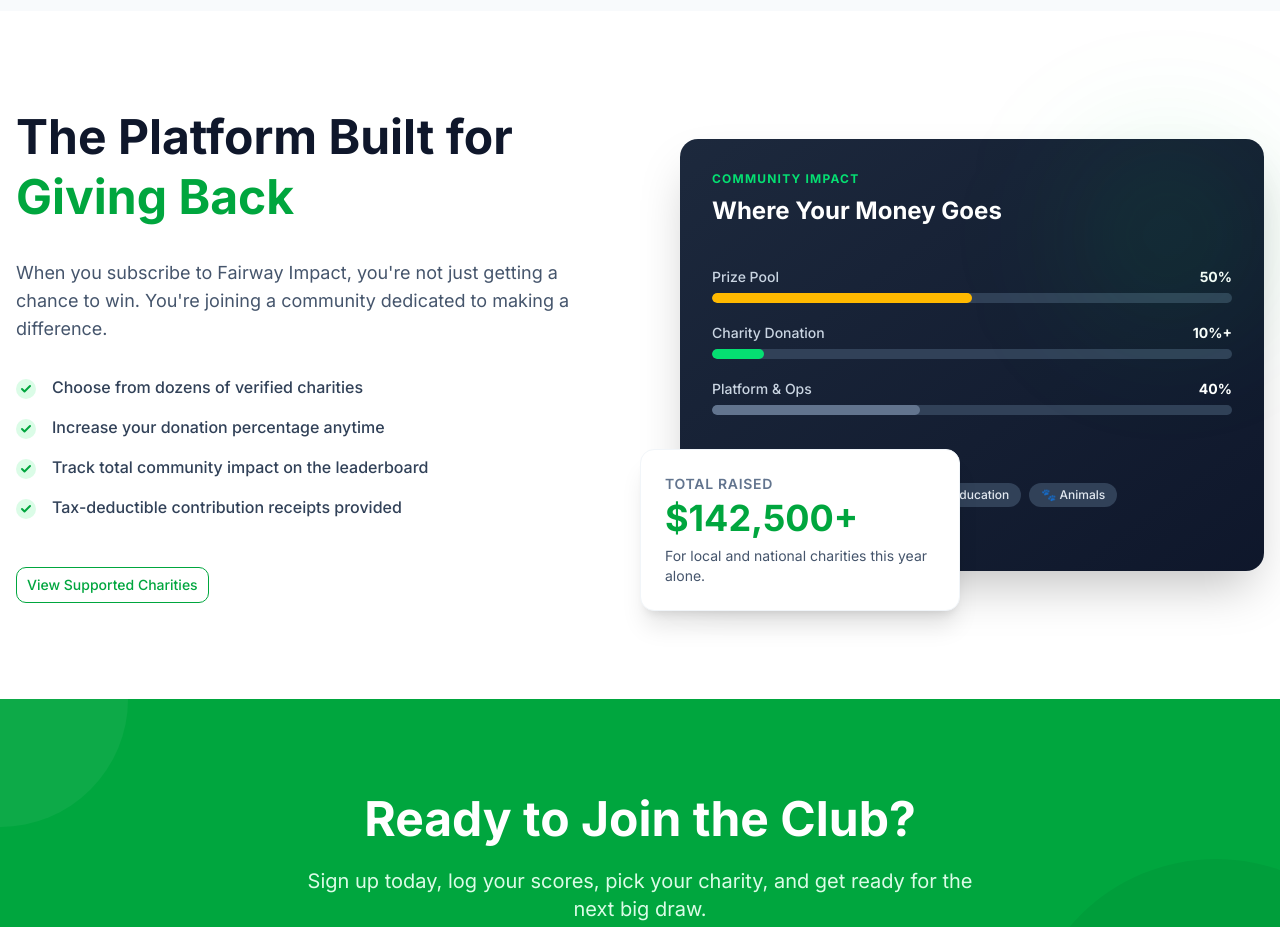
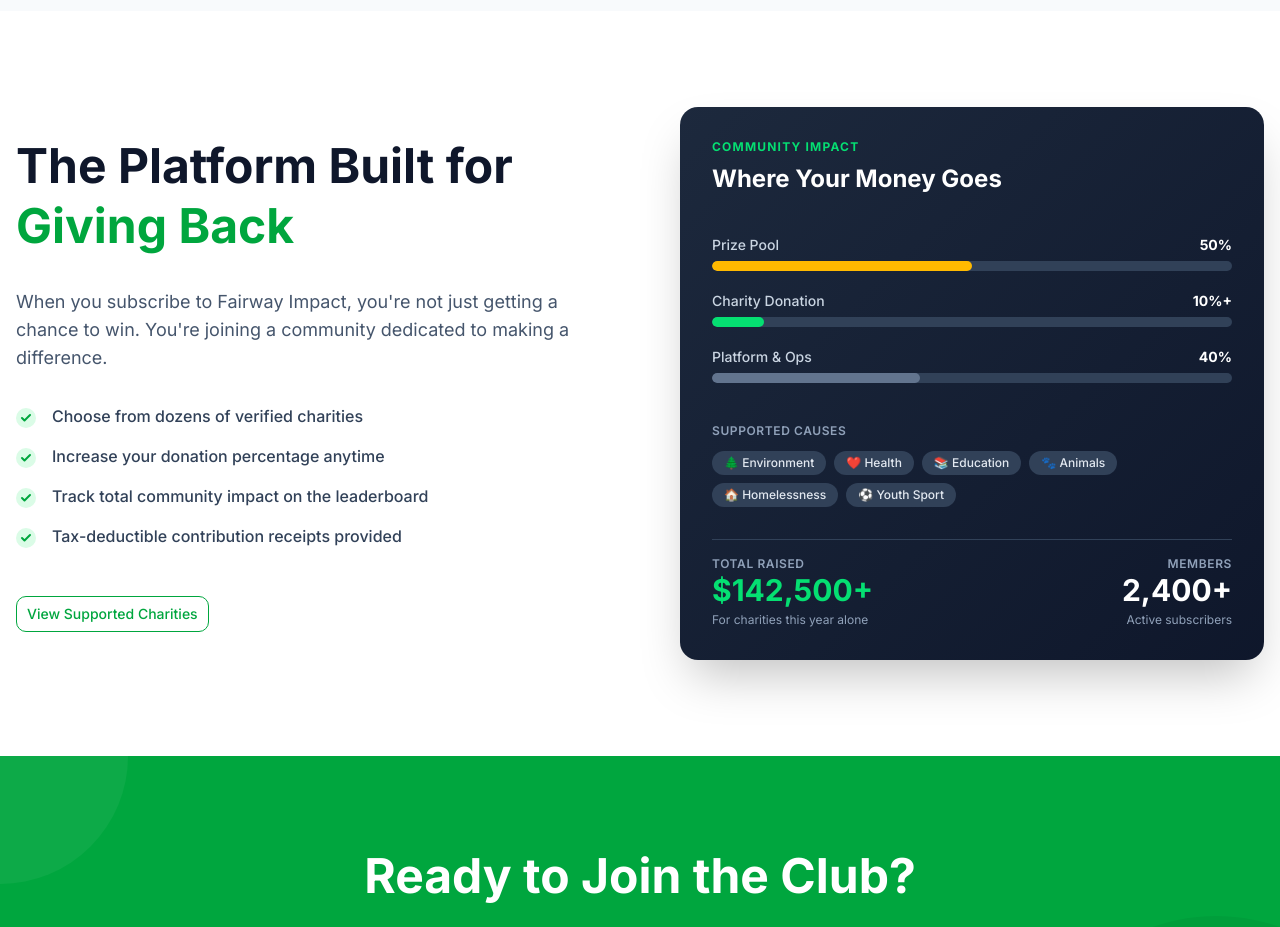
Before and after one commit to samay-glitch/golf_platform, a Next.js app: page / in a window 1280 px wide. Shown: the part 1360-2287 px from the top of the page. Built offline with nearby package versions, Linux system fonts and the light colour scheme; no server answers.

Commit message:
Fix: move Total Raised stat inside box, remove overlapping floating card

```diff
--- a/src/app/page.tsx
+++ b/src/app/page.tsx
@@ -223,22 +223,22 @@
                   </div>
                 </div>
 
-                {/* Decorative glow */}
-                <div className="absolute top-0 right-0 w-48 h-48 bg-green-500/10 rounded-full blur-3xl pointer-events-none" />
+                {/* Bottom stat row */}
+                <div className="border-t border-slate-700 pt-4 mt-2 flex items-center justify-between">
+                  <div>
+                    <p className="text-xs font-semibold text-slate-400 uppercase tracking-wider">Total Raised</p>
+                    <p className="text-3xl font-bold text-green-400">$142,500+</p>
+                    <p className="text-xs text-slate-400 mt-1">For charities this year alone</p>
+                  </div>
+                  <div className="text-right">
+                    <p className="text-xs font-semibold text-slate-400 uppercase tracking-wider">Members</p>
+                    <p className="text-3xl font-bold text-white">2,400+</p>
+                    <p className="text-xs text-slate-400 mt-1">Active subscribers</p>
+                  </div>
+                </div>
               </div>
 
-              {/* Floating Stat Card */}
-              <motion.div
-                initial={{ opacity: 0, y: 40 }}
-                whileInView={{ opacity: 1, y: 0 }}
-                viewport={{ once: true }}
-                transition={{ delay: 0.5, duration: 0.6 }}
-                className="absolute -bottom-6 -left-6 md:-bottom-10 md:-left-10 bg-white dark:bg-slate-800 p-6 rounded-xl shadow-xl border border-slate-100 dark:border-slate-700 max-w-xs"
-              >
-                 <p className="text-sm font-semibold text-slate-500 dark:text-slate-400 uppercase tracking-wider mb-1">Total Raised</p>
-                 <p className="text-4xl font-bold text-green-600 dark:text-green-400">$142,500+</p>
-                 <p className="text-sm text-slate-600 dark:text-slate-400 mt-2">For local and national charities this year alone.</p>
-              </motion.div>
+
             </motion.div>
           </div>
         </div>
```
